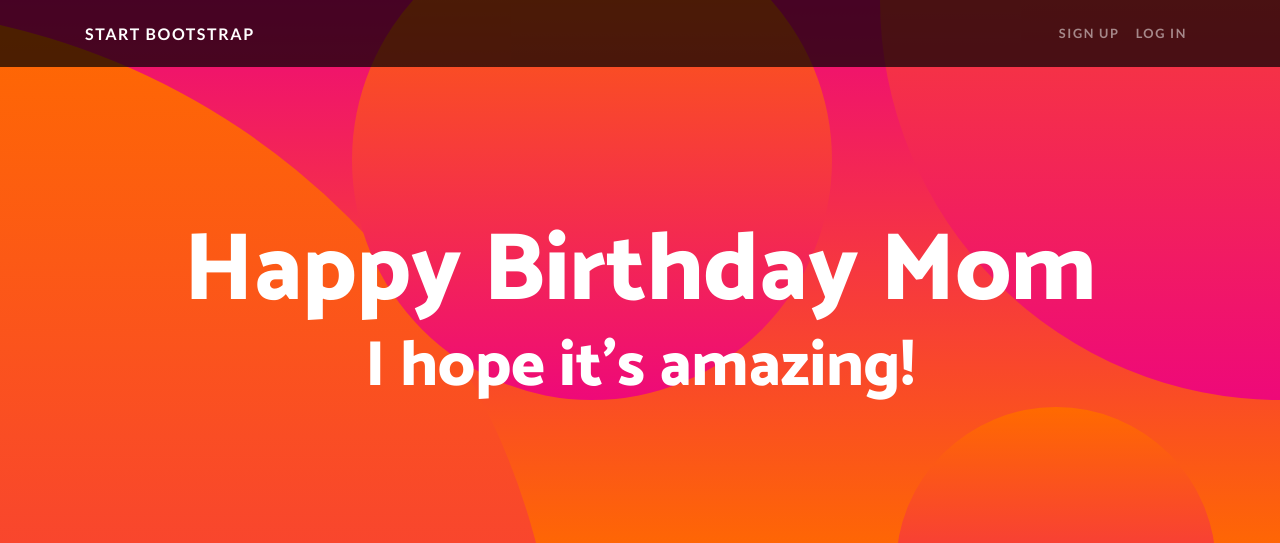
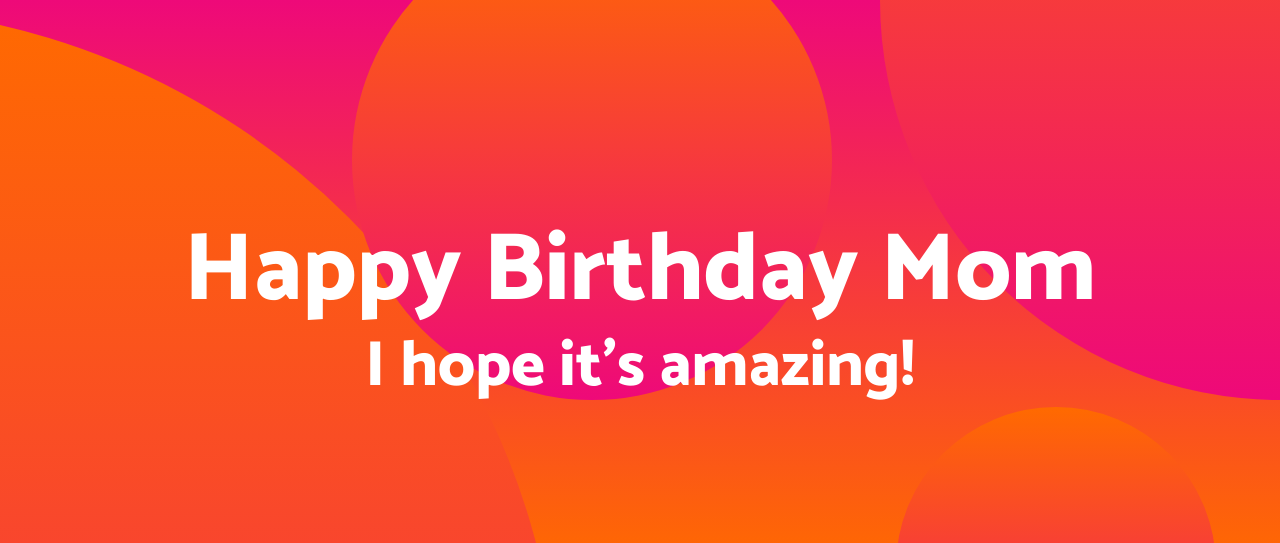
Before and after one commit to hmc-cs-jcrewe/HappyBirthdayMom, a website: page index.html in a window 1280 px wide. Shown: the top 543 px of the page. Drawn offline with Linux system fonts and the light colour scheme.

Commit message:
More styling

```diff
--- a/index.html
+++ b/index.html
@@ -25,24 +25,6 @@
   <body>
 
     <!-- Navigation -->
-    <nav class="navbar navbar-expand-lg navbar-dark navbar-custom fixed-top">
-      <div class="container">
-        <a class="navbar-brand" href="#">Start Bootstrap</a>
-        <button class="navbar-toggler" type="button" data-toggle="collapse" data-target="#navbarResponsive" aria-controls="navbarResponsive" aria-expanded="false" aria-label="Toggle navigation">
-          <span class="navbar-toggler-icon"></span>
-        </button>
-        <div class="collapse navbar-collapse" id="navbarResponsive">
-          <ul class="navbar-nav ml-auto">
-            <li class="nav-item">
-              <a class="nav-link" href="#">Sign Up</a>
-            </li>
-            <li class="nav-item">
-              <a class="nav-link" href="#">Log In</a>
-            </li>
-          </ul>
-        </div>
-      </div>
-    </nav>
 
     <header class="masthead text-center text-white">
       <div class="masthead-content">
```
